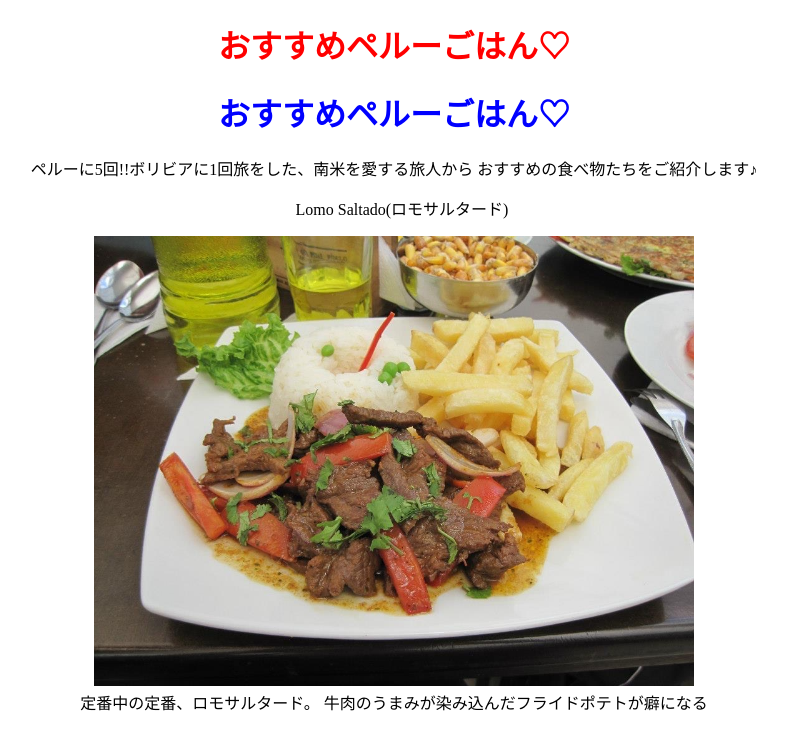
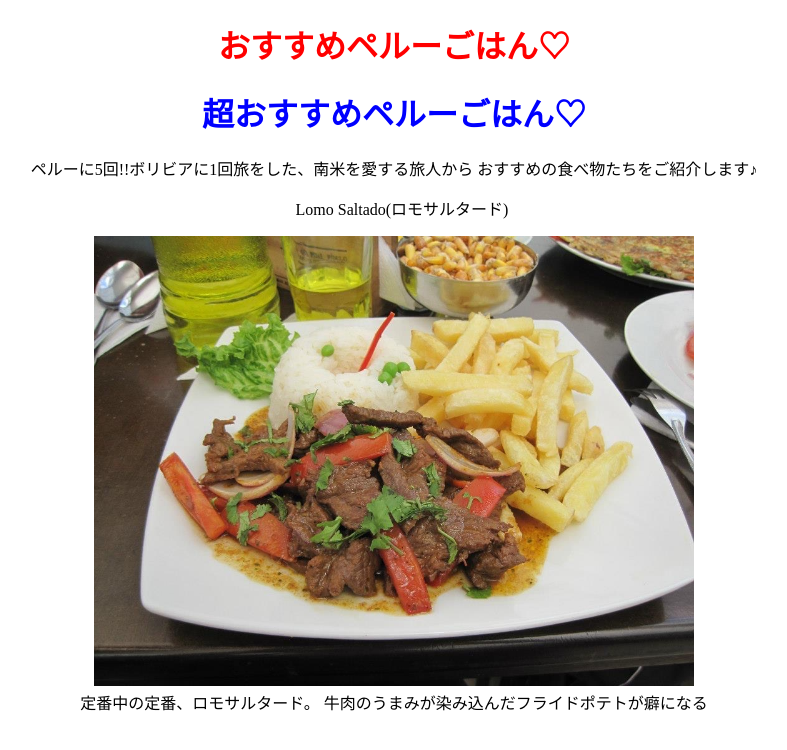
Before and after one commit to NU-Moriya/peru, a plain HTML site: page index.html in a window 1280 px wide. Shown: the whole page, without its empty margins (246-1033 px from the left). Drawn offline with Linux system fonts and the light colour scheme.

```diff
--- a/index.html
+++ b/index.html
@@ -8,7 +8,7 @@
   <body>
     <div>
     <h1 class="title">おすすめペルーごはん♡</h1>
-    <h1 class="subtitle">おすすめペルーごはん♡</h1>
+    <h1 class="subtitle">超おすすめペルーごはん♡</h1>
     <P>ペルーに5回!!ボリビアに1回旅をした、南米を愛する旅人から
       おすすめの食べ物たちをご紹介します♪
     </p>
```
